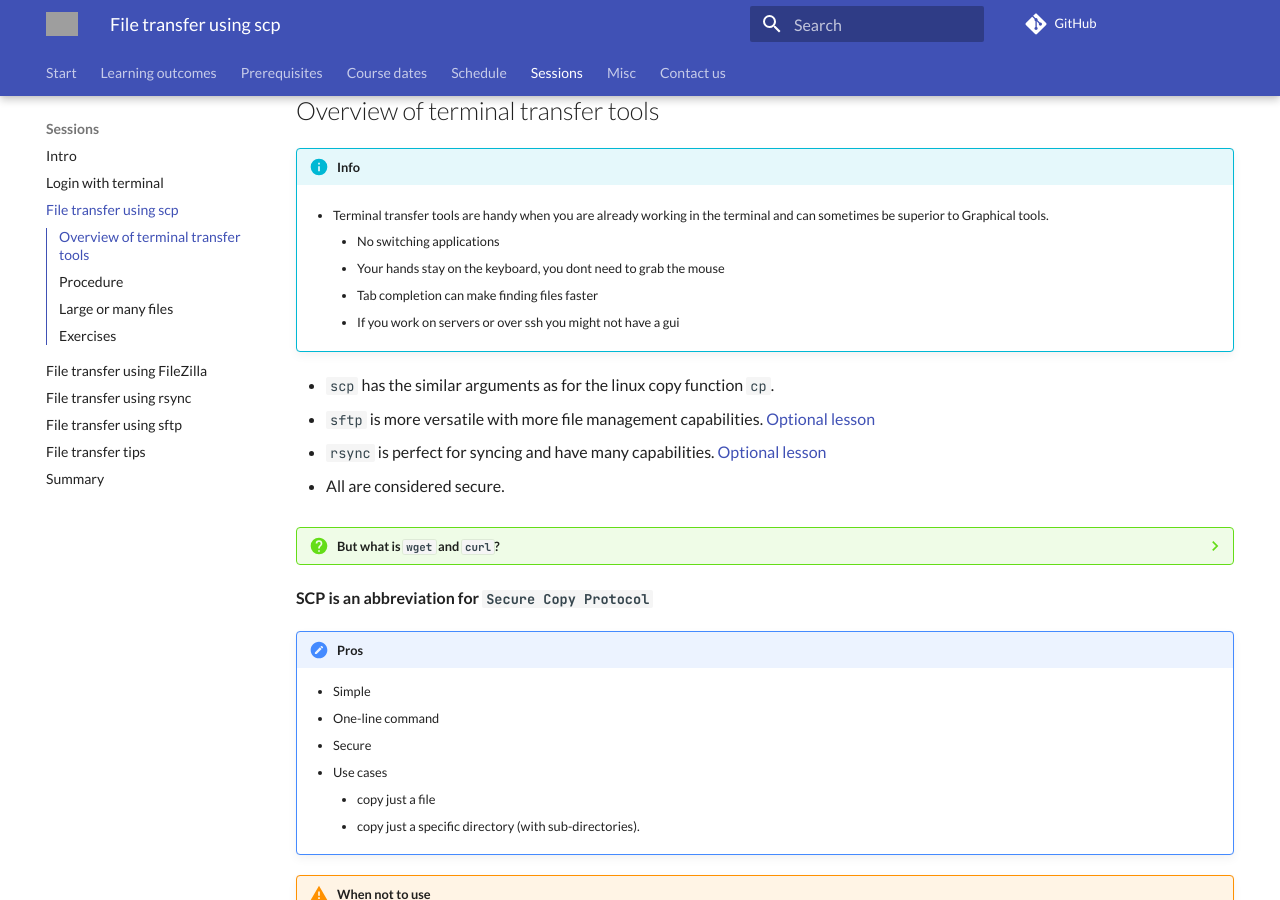
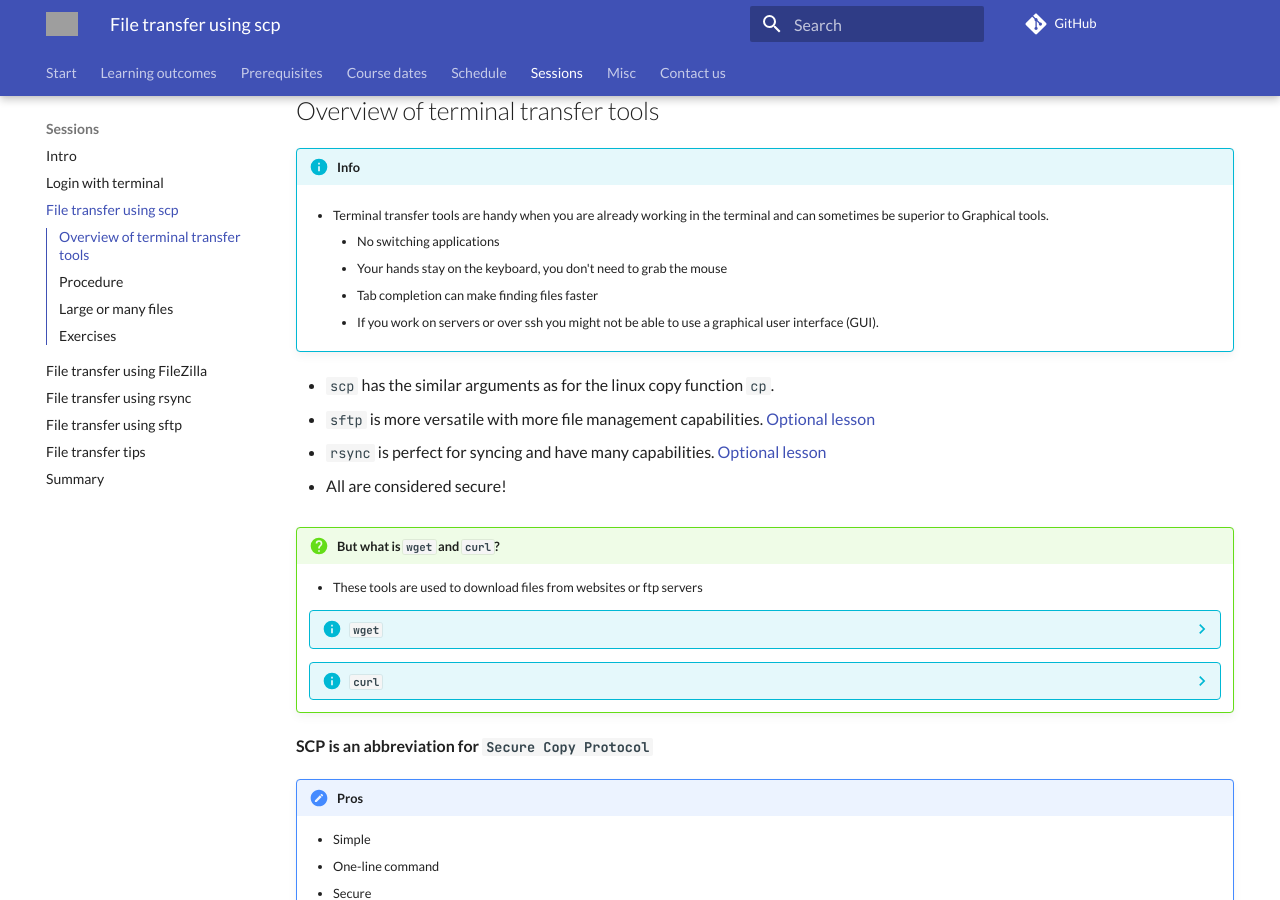
Before and after one commit to UPPMAX/naiss_file_transfer_course, an MkDocs documentation site: the page built from docs/sessions/scp/README.md, in a window 1280 px wide and 900 px high, scrolled down 569 px. Built offline with MkDocs 1.6.1 and Material for MkDocs 9.7.7, drawn with Linux system fonts in a browser that asks for light colours; comment, search, counter and statistics services are not loaded; grey boxes are pictures that could not be loaded.

Commit message:
scp hide wget/curl

```diff
--- a/docs/sessions/scp/README.md
+++ b/docs/sessions/scp/README.md
@@ -21,6 +21,7 @@ tags:
     - Learners have practiced using the documentation
       of their favorite HPC cluster
     - Learners have transferred files using `scp`
+    - (Optional) Can compress and archive files before transferring
 
     Prior questions:
 
@@ -42,20 +43,23 @@ tags:
     - Terminal transfer tools are handy when you are already working in the terminal and can sometimes be superior to Graphical tools.
 
         - No switching applications
-        - Your hands stay on the keyboard, you dont need to grab the mouse
+        - Your hands stay on the keyboard, you don't need to grab the mouse
         - Tab completion can make finding files faster
-        - If you work on servers or over ssh you might not have a gui
+        - If you work on servers or over ssh you might not be able to use a graphical user interface (GUI).
 
 - `scp` has the similar arguments as for the linux copy function `cp`.
 - `sftp` is more versatile with more file management capabilities. [Optional lesson](../sftp/README.md)
 - `rsync` is perfect for syncing and have many capabilities.  [Optional lesson](../sftp/README.md)
 
-- All are considered secure.
+- All are considered secure!
 
-???- question "But what is ``wget`` and ``curl``?"
+!!! question "But what is ``wget`` and ``curl``?"
 
     - These tools are used to download files from websites or ftp servers
-    - ``wget`` saves downloaded contents to local files, like
+
+    ??? info "``wget``"
+
+        - ``wget`` saves downloaded contents to local files, like
         - ``wget ftp://ftp.sunet.se/mirror/archive/ftp.sunet.se/pub/pictures/space/*``
         - ``wget https://upload.wikimedia.org/wikipedia/commons/3/37/Grace_Hopper_and_UNIVAC.jpg -O grace_hopper.jpg``
         - typical usecases:
@@ -64,10 +68,12 @@ tags:
         - supports HTTP, HTTPS, and FTP
         - user-friendly for basic tasks
         - good for mirroring websites
-            - downloading entire directories recursively for offline viewing or backups.
+        - downloading entire directories recursively for offline viewing or backups.
         - most popular from Unix-based systems, like Linux
 
-    - ``curl`` outputs the content to the terminal by default.
+    ??? info "``curl``"
+
+        - ``curl`` outputs the content to the terminal by default.
         - add ``-O`` to download as file.
         - supports a wide range of protocols: HTTP, HTTPS, FTP, FTPS, SCP, SFTP, TFTP...
         - often preferred for scripting and automation due to its versatility
```
